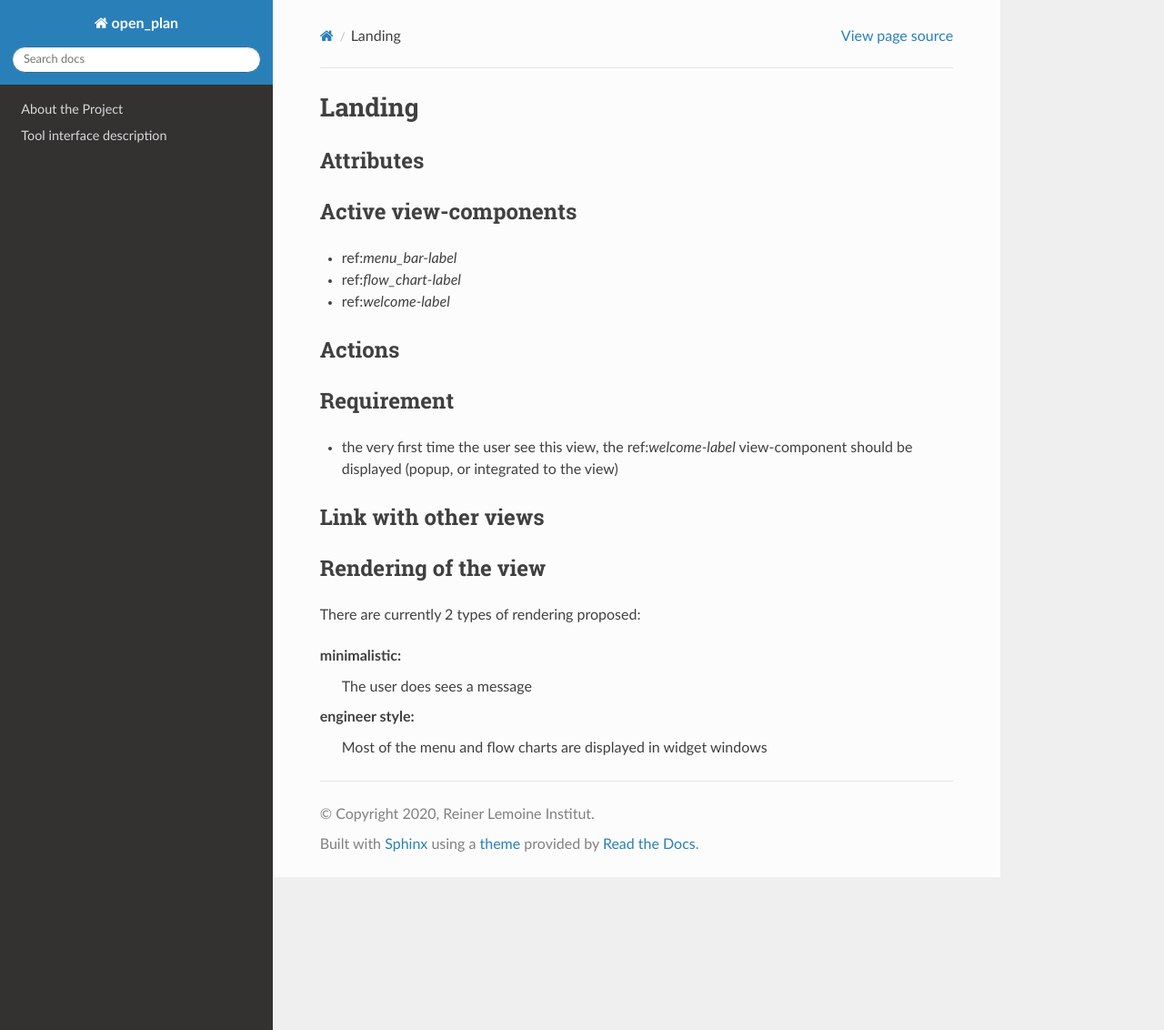
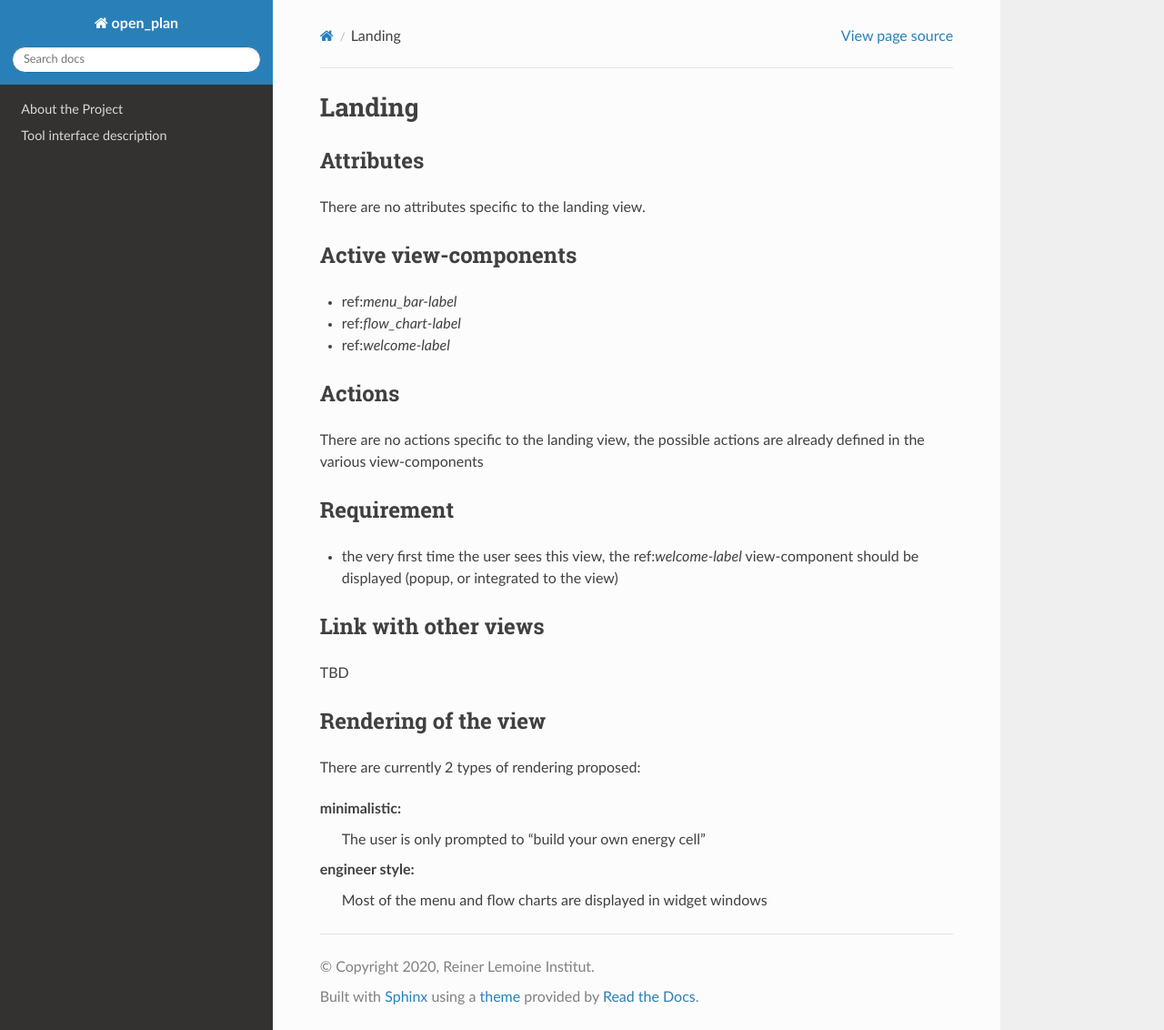
Before and after one commit to rl-institut/open_plan, a Sphinx documentation site: the page built from docs/views/landing.rst, in a window 1280 px wide and 1132 px high. Shown: the whole window at 91% size. Built offline with Sphinx 7.4.7 and the Read the Docs theme 2.0.0, drawn with Linux system fonts in a browser that asks for light colours; formulas are drawn with MathJax 3.

Commit message:
Edits on the landing view

```diff
--- a/docs/views/landing.rst
+++ b/docs/views/landing.rst
@@ -1,7 +1,7 @@
 .. reference for this view-component
 .. you can refer to this component using :ref:`<component_name>-label`
 
-.. _<view_name>-label:
+.. _landing-label:
 
 
 Landing
@@ -9,6 +9,7 @@ Landing
 
 Attributes
 ^^^^^^^^^^
+There are no attributes specific to the landing view.
 
 Active view-components
 ^^^^^^^^^^^^^^^^^^^^^^
@@ -20,21 +21,22 @@ Active view-components
 
 Actions
 ^^^^^^^
+There are no actions specific to the landing view, the possible actions are already defined in the various view-components
 
 Requirement
 ^^^^^^^^^^^
-
-- the very first time the user see this view, the ref:`welcome-label` view-component should be displayed (popup, or integrated to the view)
+- the very first time the user sees this view, the ref:`welcome-label` view-component should be displayed (popup, or integrated to the view)
 
 Link with other views
 ^^^^^^^^^^^^^^^^^^^^^
+TBD
 
 Rendering of the view
 ^^^^^^^^^^^^^^^^^^^^^
 There are currently 2 types of rendering proposed:
 
 minimalistic:
-    The user does sees a message
+    The user is only prompted to "build your own energy cell"
 
 engineer style:
     Most of the menu and flow charts are displayed in widget windows
```
